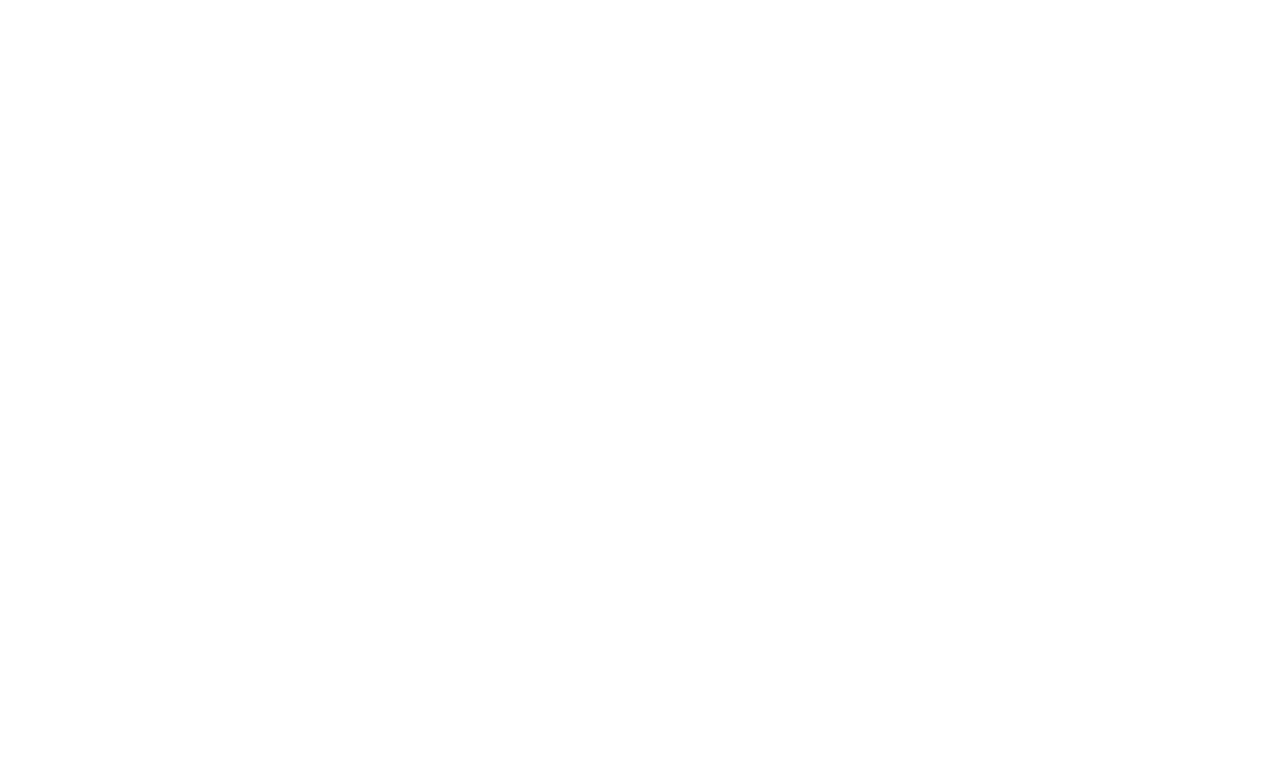
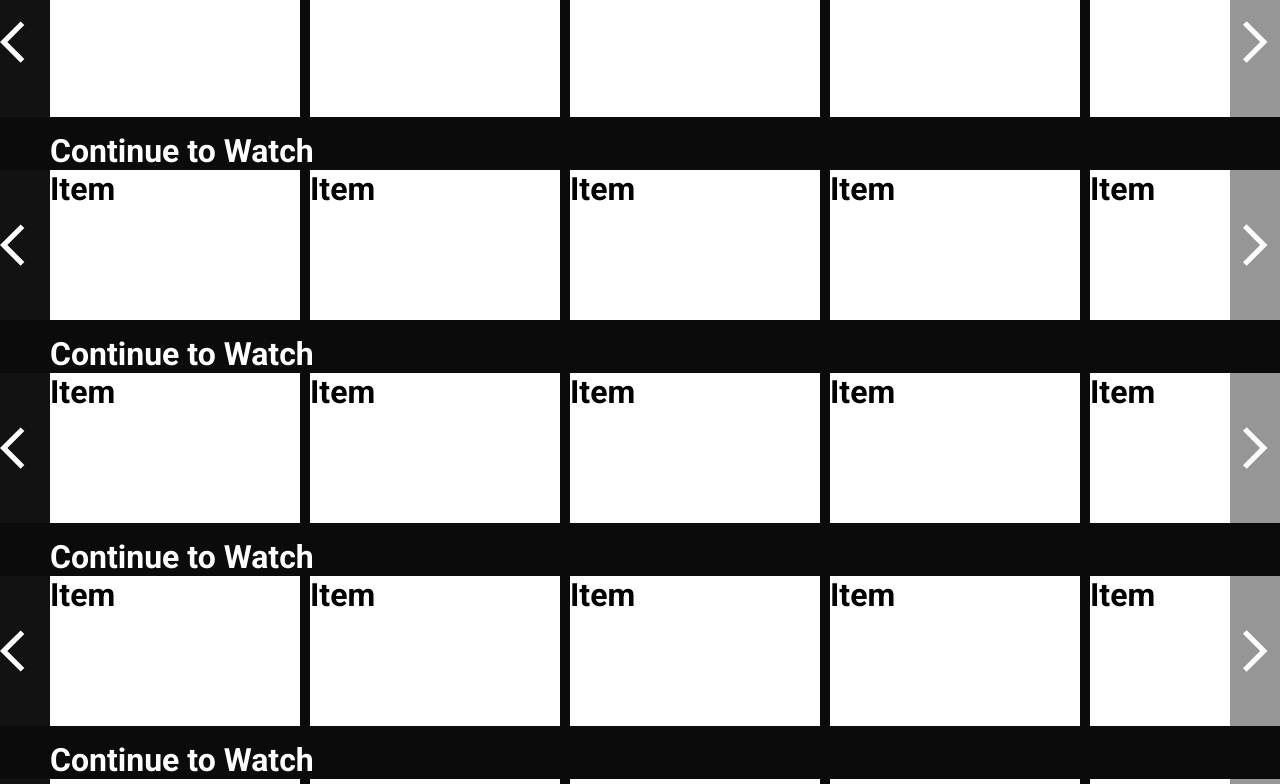
Before and after one commit to suportdevs/netflix-clone-client, a React (Create React App) app: page / in a window 1280 px wide. Shown: the part 886-1670 px from the top of the page. Before the commit the page ends 804 px from the top, so only its background shows below. Built offline with nearby package versions, Linux system fonts and the light colour scheme.

Commit message:
designed movie list

```diff
--- a/src/components/Featured/Featured.jsx
+++ b/src/components/Featured/Featured.jsx
@@ -6,7 +6,7 @@
         <div className="featured">
             {type && (
             <div className="categories">
-                <h1>{type === 'movie'? "Movies" : "Series"}</h1>
+                <h1>{type=== 'movie' ? 'Movies' : 'Series'}</h1>
                 <select name="genra" id="genra">
                     <option >Genra</option>
                     <option value="adventure">Adventure</option>
--- /dev/null
+++ b/src/components/List/List.jsx
@@ -0,0 +1,31 @@
+import { ArrowBackIos, ArrowForwardIos } from "@mui/icons-material"
+import "./List.scss"
+import ListItem from "../ListItem/ListItem"
+
+export default function List(){
+    return(
+        <div className="list">
+            <h1 className="list_title">Continue to Watch</h1>
+            <div className="list_wrapper">
+            <ArrowBackIos className="slider_arrow left"/>
+            <div className="list_container">
+                <ListItem></ListItem>
+                <ListItem></ListItem>
+                <ListItem></ListItem>
+                <ListItem></ListItem>
+                <ListItem></ListItem>
+                <ListItem></ListItem>
+                <ListItem></ListItem>
+                <ListItem></ListItem>
+                <ListItem></ListItem>
+                <ListItem></ListItem>
+                <ListItem></ListItem>
+                <ListItem></ListItem>
+                <ListItem></ListItem>
+                <ListItem></ListItem>
+            </div>
+            <ArrowForwardIos className="slider_arrow right"/>
+            </div>
+        </div>
+    )
+}
--- /dev/null
+++ b/src/components/List/List.scss
@@ -0,0 +1,32 @@
+.list{
+    color: white;
+    margin-top: 15px;
+    .list_title{
+        margin-left: 50px;
+    }
+    .list_wrapper{
+        position: relative;
+        .slider_arrow{
+            position: absolute;
+            top: 0;
+            bottom: 0;
+            width: 50px;
+            height: 100%;
+            margin: auto;
+            background-color: rgba(29, 28, 28, 0.459);
+            cursor: pointer;
+            &.left{
+                left: 0;
+            }
+            &.right{
+                right: 0;
+            }
+        }
+        .list_container{
+            display: flex;
+            align-items: center;
+            width: max-content;
+            margin-left: 50px;
+        }
+    }
+}
--- /dev/null
+++ b/src/components/ListItem/ListItem.jsx
@@ -0,0 +1,9 @@
+import "./ListItem.scss";
+
+export default function ListItem() {
+    return (
+        <div className="list_item">
+            <h1>Item</h1>
+        </div>
+    )
+}
--- /dev/null
+++ b/src/components/ListItem/ListItem.scss
@@ -0,0 +1,7 @@
+.list_item{
+    width: 250px;
+    height: 150px;
+    background-color: white;
+    color: black;
+    margin-right: 10px;
+}
--- a/src/pages/Home/Home.jsx
+++ b/src/pages/Home/Home.jsx
@@ -1,12 +1,19 @@
+import "./Home.scss";
 import Featured from "../../components/Featured/Featured";
 import Navbar from "../../components/Navbar/Navbar";
-import "./Home.scss";
+import List from "../../components/List/List";
 
 export default function Home () {
     return(
         <div className="home">
             <Navbar/>
             <Featured type={'movie'}/>
+            <List></List>
+            <List></List>
+            <List></List>
+            <List></List>
+            <List></List>
+            <List></List>
         </div>
     )
 }
--- a/src/pages/Home/Home.scss
+++ b/src/pages/Home/Home.scss
@@ -0,0 +1,4 @@
+.home{
+    background-color: var(--main-bg-color);
+    overflow: hidden;
+}
```
